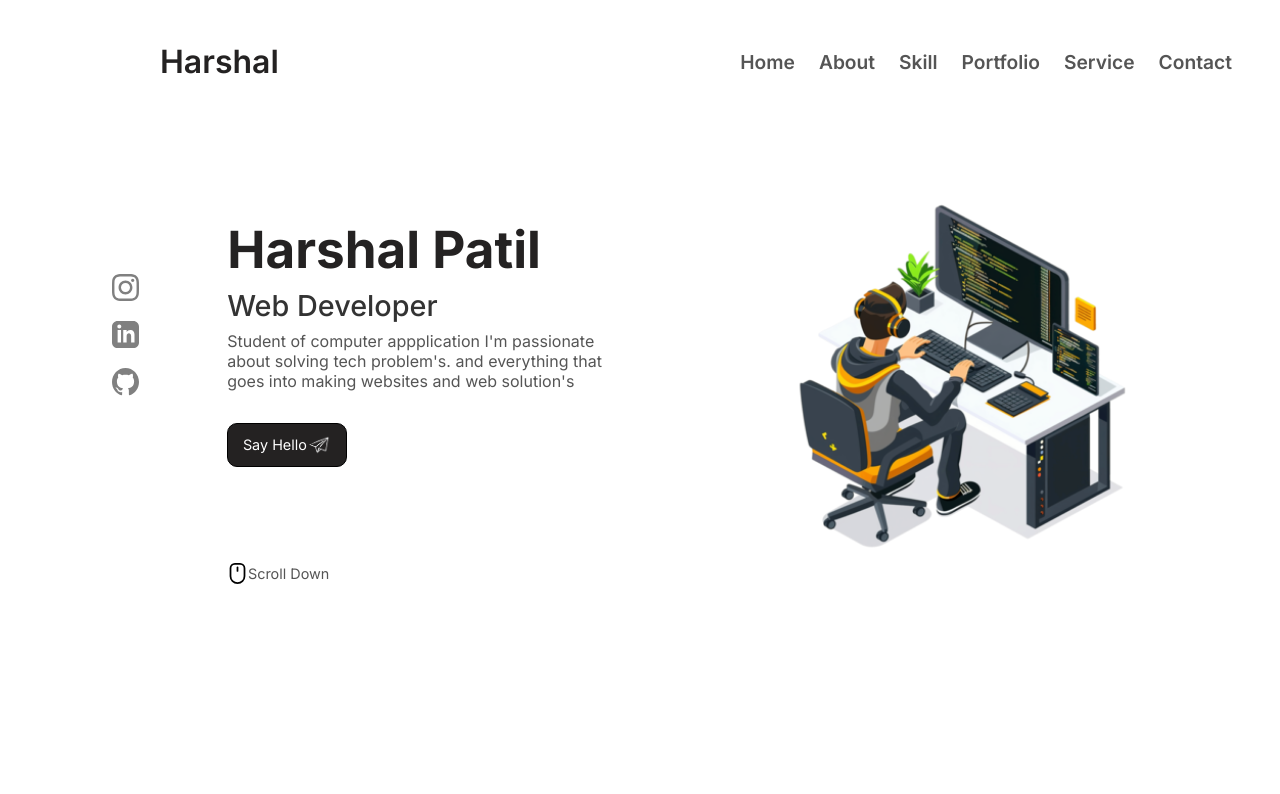
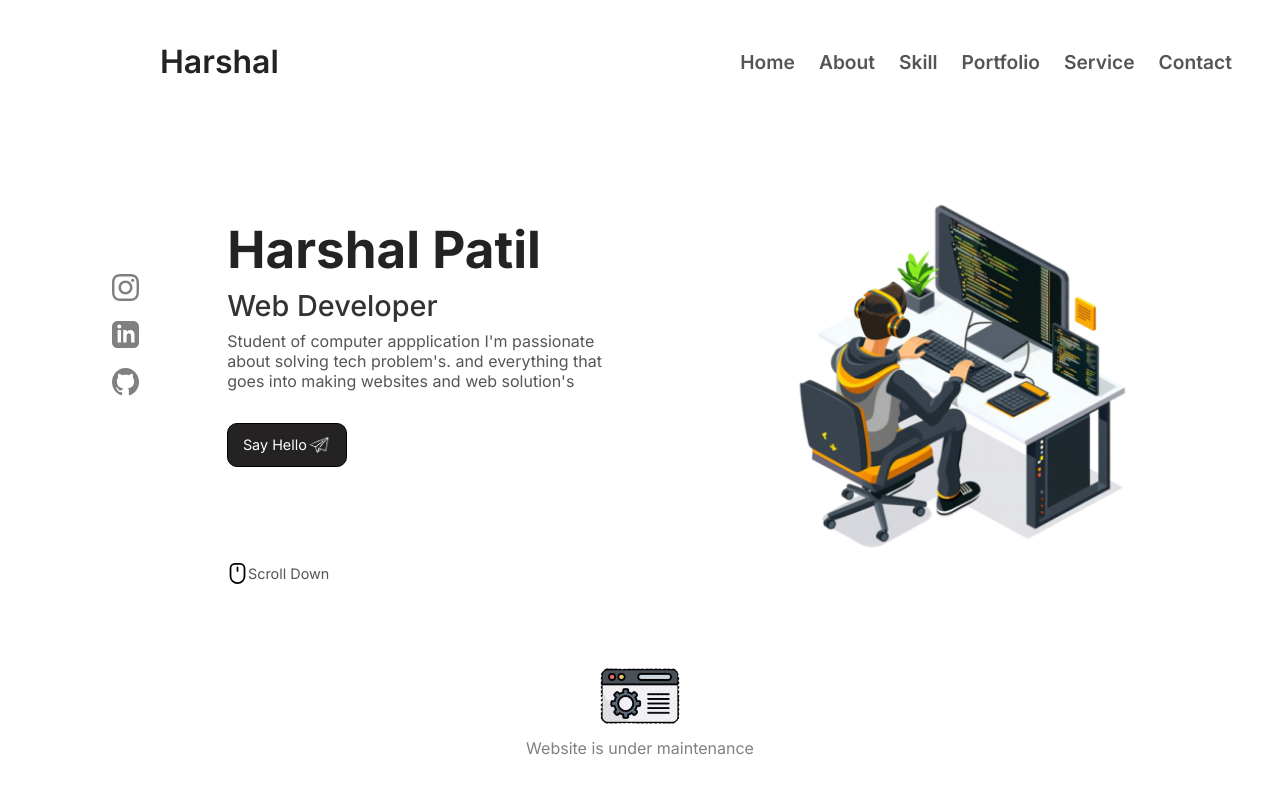
Before and after one commit to HARSHALPATIL2003/My-Portfolio, a plain HTML site: page index.html in a window 1280 px wide. Drawn offline with Linux system fonts and the light colour scheme.

Commit message:
maintenance-update

```diff
--- a/Stylesheet.css
+++ b/Stylesheet.css
@@ -188,6 +188,32 @@ body {
     color: var(--light-black);
 }
 
+.exception{
+    margin-top: -1.5rem;
+  padding: 1rem;
+
+}
+.constr{
+    display: flex;
+    align-items: center;
+    flex-direction: column;
+    justify-content: center;
+    height: 10%;
+    gap: 0.1rem;
+
+}
+.maintennan{
+    height: 5rem;
+
+}
+.textii{
+    font-size: 1rem;
+    color: var(--gray);
+}
+
+
+
+
 @media screen and (max-width:440px) {
     .nav {
         display: none;
@@ -217,7 +243,7 @@ body {
     }
 
     .leftbox {
-        margin-top: -3.5rem;
+        margin-top: -2rem;
         display: flex;
         flex-direction: column;
         width: 140%;
--- a/index.html
+++ b/index.html
@@ -86,6 +86,13 @@
         </section>
     </div>
 
+    <div class="exception">
+        <div class="constr">
+            <img src="Image/maintanan.png" alt="" class="maintennan">
+            <p class="textii">Website is under maintenance</p>
+        </div>
+    </div>
+
 
 </body>
 
```
Also changed, not shown: Image/maintanan.png (added).
